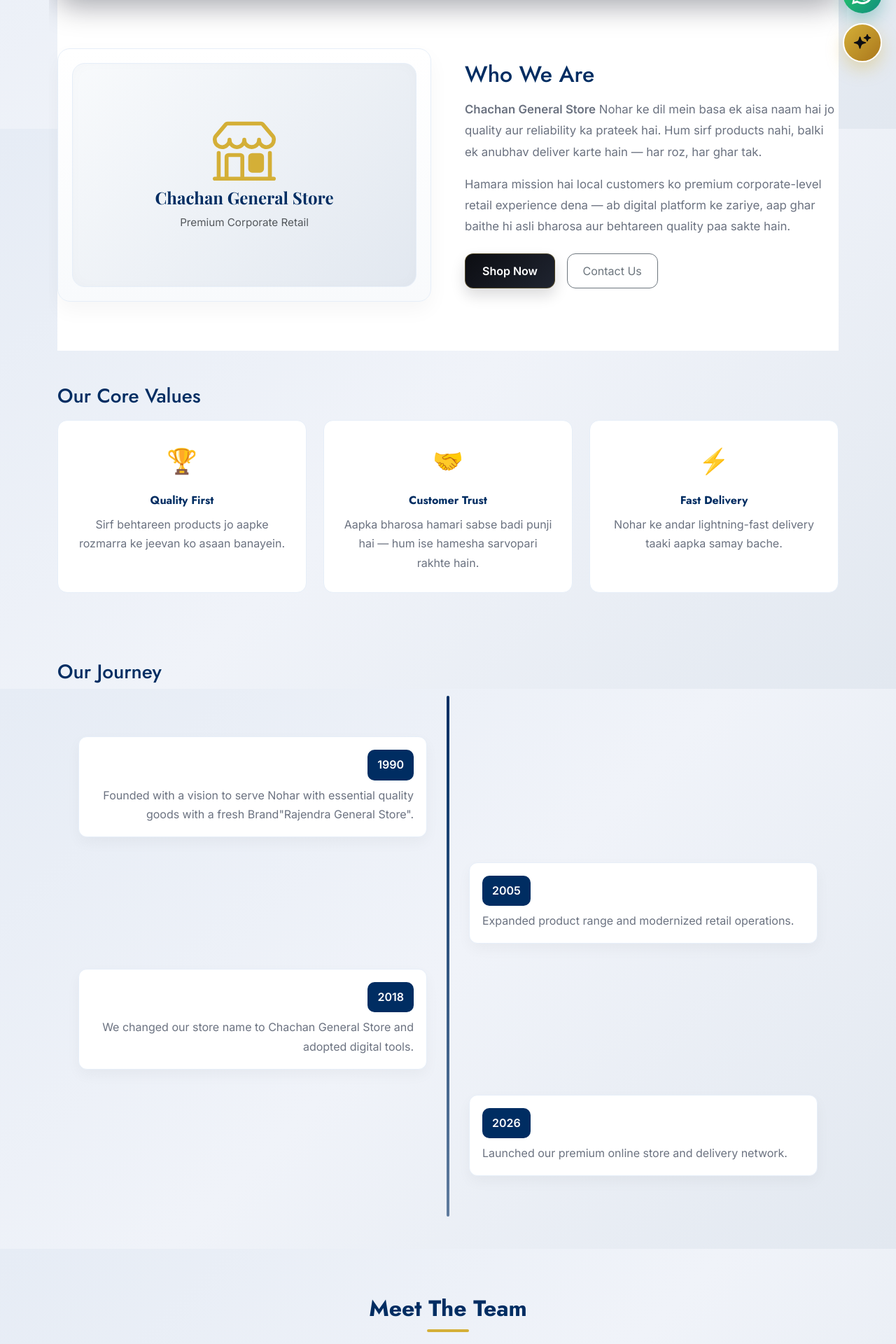
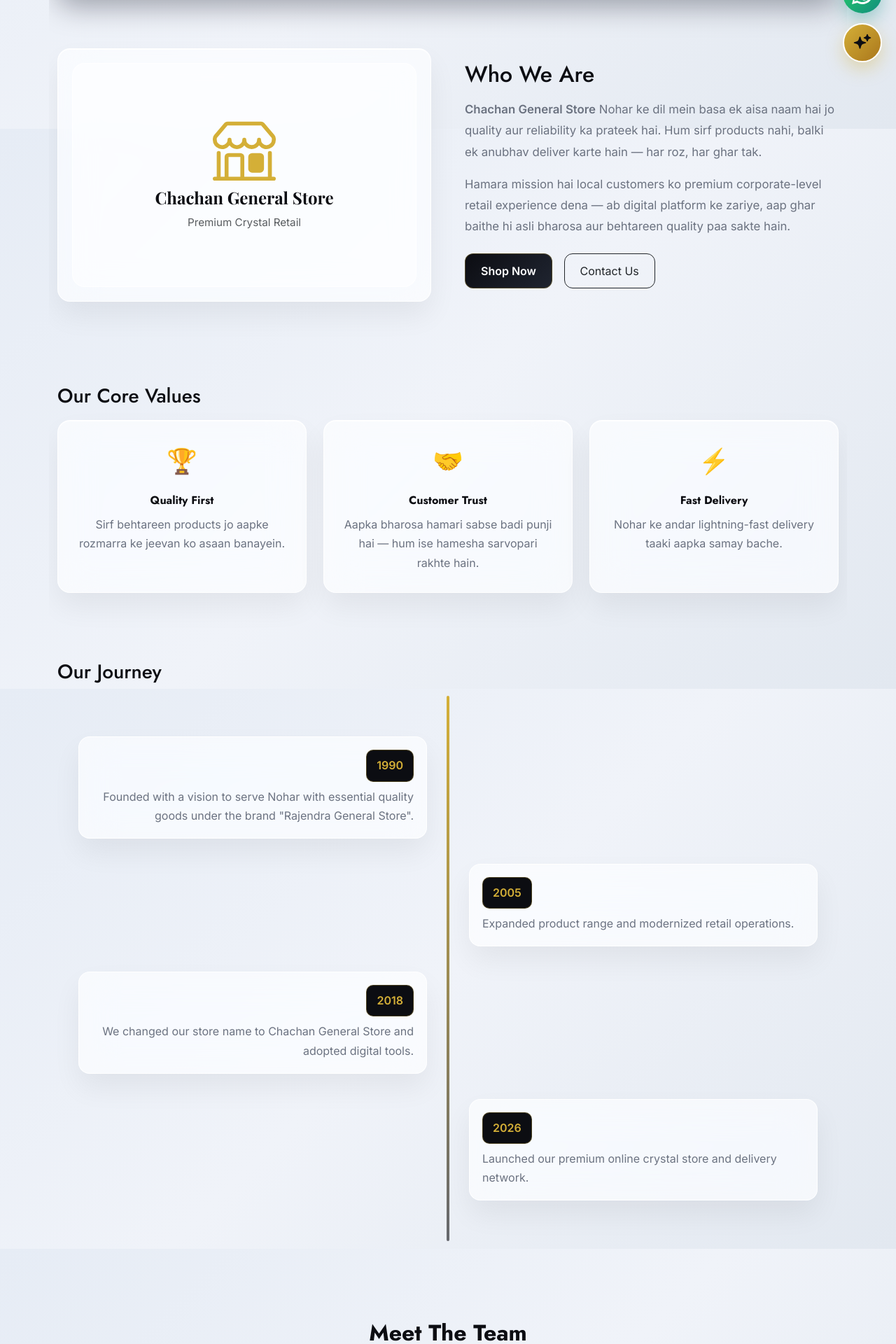
Before and after one commit to pankajchachan2008-rgb/my-online-store, a Django app: page /about/ in a window 1280 px wide. Shown: the part 616-2536 px from the top of the page at 70% size. Run offline with Django 5.2, Linux system fonts and the light colour scheme.

Commit message:
about us and contact page

```diff
--- a/products/templates/products/about.html
+++ b/products/templates/products/about.html
@@ -7,58 +7,76 @@
 <link href="https://fonts.googleapis.com/css2?family=Jost:wght@400;600;700&family=Playfair+Display:wght@600;700&display=swap" rel="stylesheet">
 
 <style>
-    /* 🌟 FIX: was redefining --primary-blue/--accent-gold locally with
-       DIFFERENT shades (#FFD166) than base.html's site-wide brand colors
-       (#D4AF37) — this page's gold accents looked visibly different from
-       every other page. Now reuses the actual site variables so the whole
-       site reads as one consistent premium brand. */
-    :root{
+    :root {
         --muted: #6B7280;
-        --bg-soft: #F8FAFC;
-        --card-border: #E6EEF8;
+        --card-border: rgba(255, 255, 255, 0.8);
         --radius-lg: 20px;
     }
 
-    .about-container { padding-bottom: 80px; overflow: hidden; /* Fix for AOS horizontal scroll issue */ }
+    .about-container { padding-bottom: 80px; overflow: hidden; }
 
     /* HERO */
     .about-hero {
         background:
-            linear-gradient(180deg, rgba(0,45,98,0.88) 0%, rgba(0,45,98,0.82) 100%),
-            url('https://images.unsplash.com/photo-1556742049-0cf8441ecd5d?q=80&w=2070') center/cover no-repeat;
+            linear-gradient(180deg, rgba(12,13,18,0.85) 0%, rgba(12,13,18,0.78) 100%),
+            url('https://images.unsplash.com/photo-1578916171728-36c165d21a52?q=80&w=1200&auto=format&fit=crop') center/cover no-repeat;
         min-height: 420px; display: flex; align-items: center; justify-content: center;
         color: #fff; text-align: center; border-bottom-left-radius: var(--radius-lg); border-bottom-right-radius: var(--radius-lg);
         box-shadow: 0 10px 40px rgba(2,6,23,0.35); position: relative; overflow: hidden; padding: 40px 16px;
     }
     .about-hero::after { content: ""; position: absolute; inset: 0; background: linear-gradient(180deg, rgba(0,0,0,0.05), rgba(0,0,0,0.15)); pointer-events: none; }
     .about-hero .hero-inner { position: relative; z-index: 2; max-width: 1100px; padding: 10px 20px; }
-    .hero-logo { width: 140px; height: auto; margin-bottom: 18px; border-radius: 12px; box-shadow: 0 10px 25px rgba(0,0,0,0.2); }
+    .hero-logo { width: 140px; height: auto; margin-bottom: 18px; border-radius: 12px; border: 1px solid var(--accent-gold); box-shadow: 0 10px 25px rgba(212,175,55,0.3); }
     .about-hero h1 { font-family: 'Playfair Display', serif; font-size: 3.2rem; letter-spacing: 3px; margin-bottom: 0.4rem; color: var(--accent-gold, #D4AF37); }
     .about-hero p.lead { color: rgba(255,255,255,0.92); font-size: 1.05rem; margin: 0; }
 
     /* STORY */
-    .story-section { padding: 70px 0; background: #fff; }
-    .story-card { background: linear-gradient(180deg, #ffffff 0%, var(--bg-soft) 100%); border-radius: 18px; padding: 20px; border: 1px solid var(--card-border); box-shadow: 0 12px 30px rgba(2,6,23,0.04); height: 100%; }
+    .story-section { padding: 70px 0; }
+    .story-card {
+        background: rgba(255, 255, 255, 0.65) !important;
+        backdrop-filter: blur(25px) saturate(180%) !important;
+        -webkit-backdrop-filter: blur(25px) saturate(180%) !important;
+        border-radius: 18px; padding: 20px; border: 1px solid rgba(255, 255, 255, 0.9) !important;
+        box-shadow: 0 20px 40px rgba(0,0,0,0.06), inset 0 1px 0 rgba(255,255,255,0.9) !important;
+        height: 100%;
+    }
     .story-text { color: var(--muted); line-height: 1.8; font-size: 1.05rem; }
-    .story-heading { font-family: 'Jost', sans-serif; color: var(--primary-blue, #002D62); font-size: 2rem; margin-bottom: 1rem; }
-    .store-placeholder { background: linear-gradient(135deg, #F8FAFC 0%, #E2E8F0 100%); border-radius: 18px; min-height: 320px; display: flex; flex-direction: column; align-items: center; justify-content: center; border: 1px solid var(--card-border); box-shadow: inset 0 0 20px rgba(0,0,0,0.02); }
+    .story-heading { font-family: 'Jost', sans-serif; color: var(--primary-luxury, #0c0d12); font-size: 2rem; margin-bottom: 1rem; }
+    .store-placeholder {
+        background: rgba(255, 255, 255, 0.5);
+        border-radius: 18px; min-height: 320px; display: flex; flex-direction: column; align-items: center; justify-content: center;
+        border: 1px solid rgba(255,255,255,0.8);
+    }
 
     /* VALUES */
-    .value-box { background: #fff; border-radius: 14px; padding: 28px; border: 1px solid var(--card-border); transition: transform .28s ease, box-shadow .28s ease, background .28s ease; text-align: center; height: 100%; }
-    .value-box:hover { transform: translateY(-8px); box-shadow: 0 20px 40px rgba(2,6,23,0.08); background: linear-gradient(180deg, rgba(255,255,255,0.98), rgba(255,250,240,0.02)); }
+    .value-box {
+        background: rgba(255, 255, 255, 0.65) !important;
+        backdrop-filter: blur(25px) saturate(180%) !important;
+        -webkit-backdrop-filter: blur(25px) saturate(180%) !important;
+        border-radius: 18px; padding: 28px; border: 1px solid rgba(255, 255, 255, 0.9) !important;
+        transition: transform .28s ease, box-shadow .28s ease; text-align: center; height: 100%;
+        box-shadow: 0 20px 40px rgba(0,0,0,0.06), inset 0 1px 0 rgba(255,255,255,0.9) !important;
+    }
+    .value-box:hover { transform: translateY(-8px); box-shadow: 0 30px 60px rgba(0,0,0,0.1), 0 0 25px rgba(212,175,55,0.15) !important; }
     .value-icon { font-size: 2.2rem; color: var(--accent-gold, #D4AF37); margin-bottom: 12px; }
-    .value-title { font-family: 'Jost', sans-serif; color: var(--primary-blue, #002D62); font-weight: 700; margin-bottom: 8px; }
+    .value-title { font-family: 'Jost', sans-serif; color: var(--primary-luxury, #0c0d12); font-weight: 700; margin-bottom: 8px; }
     .value-desc { color: var(--muted); }
 
     /* TIMELINE */
     .timeline { position: relative; padding: 40px 0; }
-    .timeline-line { position: absolute; left: 50%; top: 0; bottom: 0; width: 4px; background: linear-gradient(180deg, var(--primary-blue, #002D62), rgba(0,45,98,0.6)); transform: translateX(-50%); border-radius: 4px; }
+    .timeline-line { position: absolute; left: 50%; top: 0; bottom: 0; width: 4px; background: linear-gradient(180deg, var(--accent-gold, #D4AF37), rgba(12,13,18,0.6)); transform: translateX(-50%); border-radius: 4px; }
     .timeline-list { position: relative; margin: 0; padding: 0; list-style: none; }
     .timeline-item { position: relative; width: 50%; padding: 18px 30px; box-sizing: border-box; }
-    .timeline-item .bubble { background: #fff; border-radius: 12px; padding: 18px; border: 1px solid var(--card-border); box-shadow: 0 8px 20px rgba(2,6,23,0.04); }
+    .timeline-item .bubble {
+        background: rgba(255, 255, 255, 0.65) !important;
+        backdrop-filter: blur(25px) saturate(180%) !important;
+        -webkit-backdrop-filter: blur(25px) saturate(180%) !important;
+        border-radius: 16px; padding: 18px; border: 1px solid rgba(255, 255, 255, 0.9) !important;
+        box-shadow: 0 20px 40px rgba(0,0,0,0.06) !important;
+    }
     .timeline-list .timeline-item:nth-child(odd) { left: 0; text-align: right; }
     .timeline-list .timeline-item:nth-child(even) { left: 50%; text-align: left; }
-    .timeline-year { display: inline-block; background: var(--primary-blue, #002D62); color: #fff; padding: 8px 14px; border-radius: 10px; font-weight: 700; margin-bottom: 8px; }
+    .timeline-year { display: inline-block; background: var(--primary-luxury, #0c0d12); color: var(--accent-gold, #D4AF37); padding: 8px 14px; border-radius: 10px; font-weight: 700; margin-bottom: 8px; border: 1px solid rgba(212,175,55,0.3); }
 
     @media (max-width: 991px) {
         .timeline-line { display: none; }
@@ -92,32 +128,30 @@
 
 <div class="container about-container">
 
-    <!-- HERO (Animated) -->
+    <!-- HERO -->
     <header class="about-hero" role="banner" aria-label="About Chachan General Store hero" data-aos="fade-up" data-aos-delay="50">
         <div class="hero-inner">
             <img src="https://res.cloudinary.com/mqge4pqj/image/upload/v1784787760/cgs_copy_ppnqnx.jpg" alt="Chachan General Store Logo" class="hero-logo">
             <h1>OUR STORY</h1>
-            <p class="lead">Serving Nohar with Quality, Trust, and Excellence — now with a premium online experience.</p>
+            <p class="lead">Serving Nohar with Quality, Trust, and Excellence — now with a premium crystal boutique experience.</p>
         </div>
     </header>
 
     <!-- STORY -->
     <section class="story-section" aria-labelledby="who-we-are">
         <div class="row align-items-center gx-5">
-            <!-- Story Image (Animated) -->
             <div class="col-lg-6 mb-4 mb-lg-0" data-aos="fade-right" data-aos-delay="80">
                 <div class="story-card">
                     <div class="store-placeholder" role="img" aria-label="Chachan General Store illustration">
                         <svg xmlns="http://www.w3.org/2000/svg" width="90" height="90" fill="var(--accent-gold, #D4AF37)" viewBox="0 0 16 16" aria-hidden="true">
                             <path d="M2.97 1.35A1 1 0 0 1 3.73 1h8.54a1 1 0 0 1 .76.35l2.609 3.044A1.5 1.5 0 0 1 16 5.37v.255a2.375 2.375 0 0 1-4.25 1.458A2.37 2.37 0 0 1 9.875 8 2.37 2.37 0 0 1 8 7.083 2.37 2.37 0 0 1 6.125 8a2.37 2.37 0 0 1-1.875-.917A2.375 2.375 0 0 1 0 5.625V5.37a1.5 1.5 0 0 1 .364-.976l2.605-3.045zm1.78 4.275a1.375 1.375 0 0 0 2.75 0 .5.5 0 0 1 1 0 1.375 1.375 0 0 0 2.75 0 .5.5 0 0 1 1 0 1.375 1.375 0 1 0 2.75 0V5.37a.5.5 0 0 0-.12-.325L12.27 2H3.73L1.12 5.045A.5.5 0 0 0 1 5.37v.255a1.375 1.375 0 0 0 2.75 0 .5.5 0 0 1 1 0zM1.5 8.5A.5.5 0 0 1 2 9v6h1v-5a1 1 0 0 1 1-1h3a1 1 0 0 1 1 1v5h6V9a.5.5 0 0 1 1 0v6h.5a.5.5 0 0 1 0 1H.5a.5.5 0 0 1 0-1H1V9a.5.5 0 0 1 .5-.5zM4 15h3v-5H4v5zm5-5a1 1 0 0 1 1-1h2a1 1 0 0 1 1 1v3a1 1 0 0 1-1 1h-2a1 1 0 0 1-1-1v-3z"/>
                         </svg>
-                        <h4 style="font-family: 'Playfair Display', serif; color: var(--primary-blue, #002D62); font-weight:700; margin-top: 10px;">Chachan General Store</h4>
-                        <p class="text-muted mb-0" style="font-size: 0.95rem;">Premium Corporate Retail</p>
+                        <h4 style="font-family: 'Playfair Display', serif; color: var(--primary-luxury, #0c0d12); font-weight:700; margin-top: 10px;">Chachan General Store</h4>
+                        <p class="text-muted mb-0" style="font-size: 0.95rem;">Premium Crystal Retail</p>
                     </div>
                 </div>
             </div>
 
-            <!-- Story Text (Animated) -->
             <div class="col-lg-6" data-aos="fade-left" data-aos-delay="120">
                 <h2 id="who-we-are" class="story-heading">Who We Are</h2>
                 <p class="story-text">
@@ -130,8 +164,8 @@
                 </p>
 
                 <div class="mt-4">
-                    <a href="{% url 'home' %}" class="btn btn-primary" style="background:var(--primary-blue, #002D62); border:none; padding:12px 22px; border-radius:12px; font-weight:700;">Shop Now</a>
-                    <a href="{% url 'contact' %}" class="btn btn-outline-secondary" style="margin-left:12px; padding:12px 22px; border-radius:12px;">Contact Us</a>
+                    <a href="{% url 'home' %}" class="btn" style="background:linear-gradient(135deg, #0c0d12 0%, #1f2430 100%); color:#fff; border:1px solid rgba(212,175,55,0.3); padding:12px 22px; border-radius:12px; font-weight:700;">Shop Now</a>
+                    <a href="{% url 'contact' %}" class="btn btn-outline-dark" style="margin-left:12px; padding:12px 22px; border-radius:12px;">Contact Us</a>
                 </div>
             </div>
         </div>
@@ -139,9 +173,8 @@
 
     <!-- CORE VALUES -->
     <section class="py-5" aria-labelledby="core-values">
-        <h3 id="core-values" style="font-family:'Jost',sans-serif; color:var(--primary-blue, #002D62); margin-bottom:18px;">Our Core Values</h3>
+        <h3 id="core-values" style="font-family:'Jost',sans-serif; color:var(--primary-luxury, #0c0d12); margin-bottom:18px;">Our Core Values</h3>
         <div class="row g-4 row-cols-1 row-cols-lg-3">
-            <!-- Box 1 -->
             <div class="col">
                 <div class="value-box" role="article" aria-label="Quality First" data-aos="zoom-in" data-aos-delay="140">
                     <div class="value-icon" aria-hidden="true">🏆</div>
@@ -170,7 +201,7 @@
 
     <!-- TIMELINE -->
     <section class="py-5" aria-labelledby="our-journey">
-        <h3 id="our-journey" style="font-family:'Jost',sans-serif; color:var(--primary-blue, #002D62); margin-bottom:18px;">Our Journey</h3>
+        <h3 id="our-journey" style="font-family:'Jost',sans-serif; color:var(--primary-luxury, #0c0d12); margin-bottom:18px;">Our Journey</h3>
 
         <div class="position-relative timeline">
             <div class="timeline-line" aria-hidden="true"></div>
@@ -179,7 +210,7 @@
                 <li class="timeline-item" data-aos="fade-up" data-aos-delay="100">
                     <div class="bubble">
                         <div class="timeline-year">1990</div>
-                        <p style="margin:0; color:var(--muted);">Founded with a vision to serve Nohar with essential quality goods with a fresh Brand"Rajendra General Store".</p>
+                        <p style="margin:0; color:var(--muted);">Founded with a vision to serve Nohar with essential quality goods under the brand "Rajendra General Store".</p>
                     </div>
                 </li>
                 <li class="timeline-item" data-aos="fade-up" data-aos-delay="160">
@@ -197,7 +228,7 @@
                 <li class="timeline-item" data-aos="fade-up" data-aos-delay="280">
                     <div class="bubble">
                         <div class="timeline-year">2026</div>
-                        <p style="margin:0; color:var(--muted);">Launched our premium online store and delivery network.</p>
+                        <p style="margin:0; color:var(--muted);">Launched our premium online crystal store and delivery network.</p>
                     </div>
                 </li>
             </ul>
@@ -207,7 +238,7 @@
     <!-- TEAM -->
     <section class="py-5 mt-3" aria-labelledby="meet-team">
         <div class="text-center w-100 mb-5">
-            <h2 id="meet-team" style="font-family:'Jost',sans-serif; color:var(--primary-blue, #002D62); font-weight:700;">Meet The Team</h2>
+            <h2 id="meet-team" style="font-family:'Jost',sans-serif; color:var(--primary-luxury, #0c0d12); font-weight:700;">Meet The Team</h2>
             <div style="width: 60px; height: 4px; background: var(--accent-gold, #D4AF37); margin: 10px auto; border-radius: 2px;"></div>
         </div>
 
@@ -245,7 +276,7 @@
 
     <!-- TESTIMONIALS -->
     <section class="py-5" aria-labelledby="testimonials">
-        <h3 id="testimonials" style="font-family:'Jost',sans-serif; color:var(--primary-blue, #002D62); margin-bottom:18px;">What Our Customers Say</h3>
+        <h3 id="testimonials" style="font-family:'Jost',sans-serif; color:var(--primary-luxury, #0c0d12); margin-bottom:18px;">What Our Customers Say</h3>
         <div class="row g-4 row-cols-1 row-cols-md-3">
             <div class="col">
                 <div class="testimonial" data-aos="fade-up" data-aos-delay="140">
```
Also changed, not shown: other parts of products/templates/products/about.html (+28 -12 lines), products/templates/products/contact.html (+37 -22 lines).
